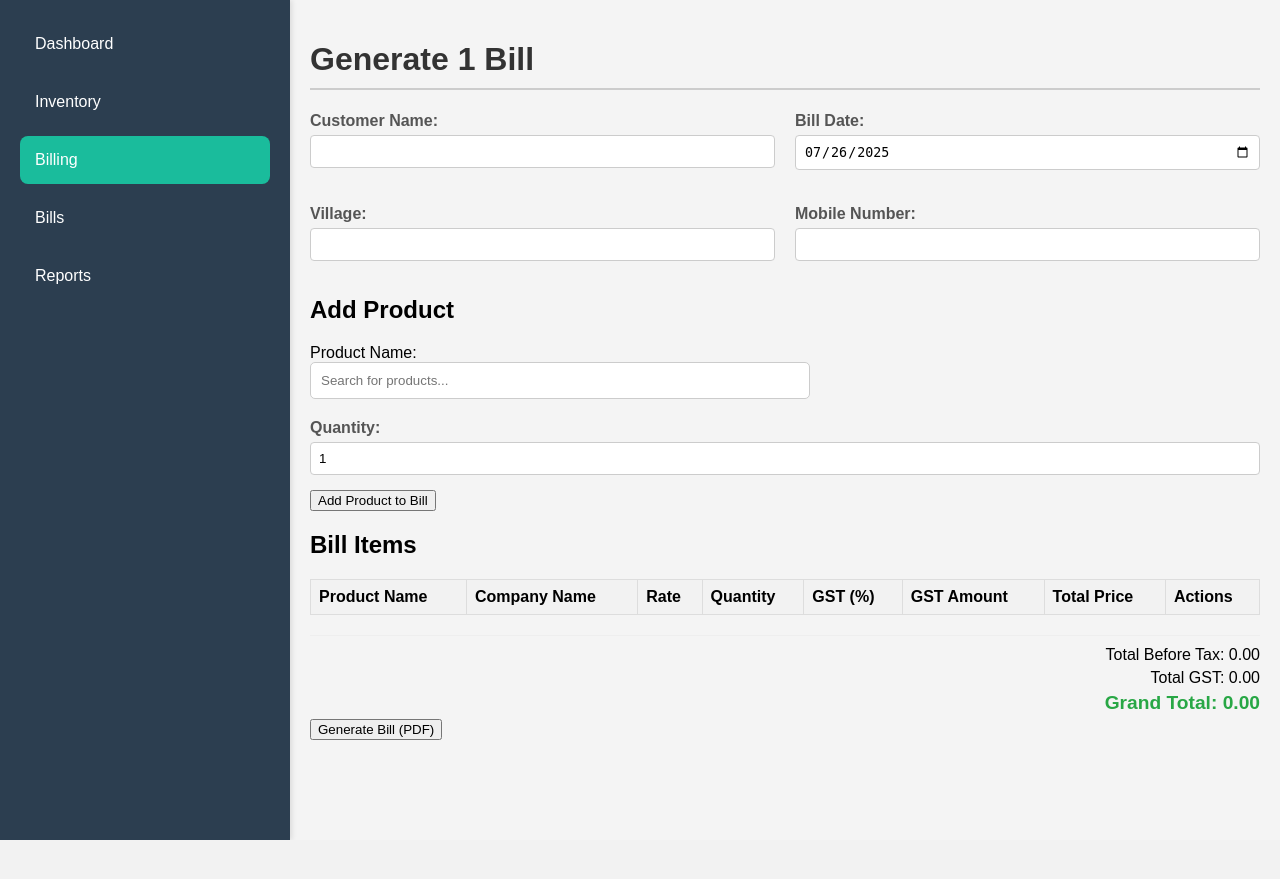
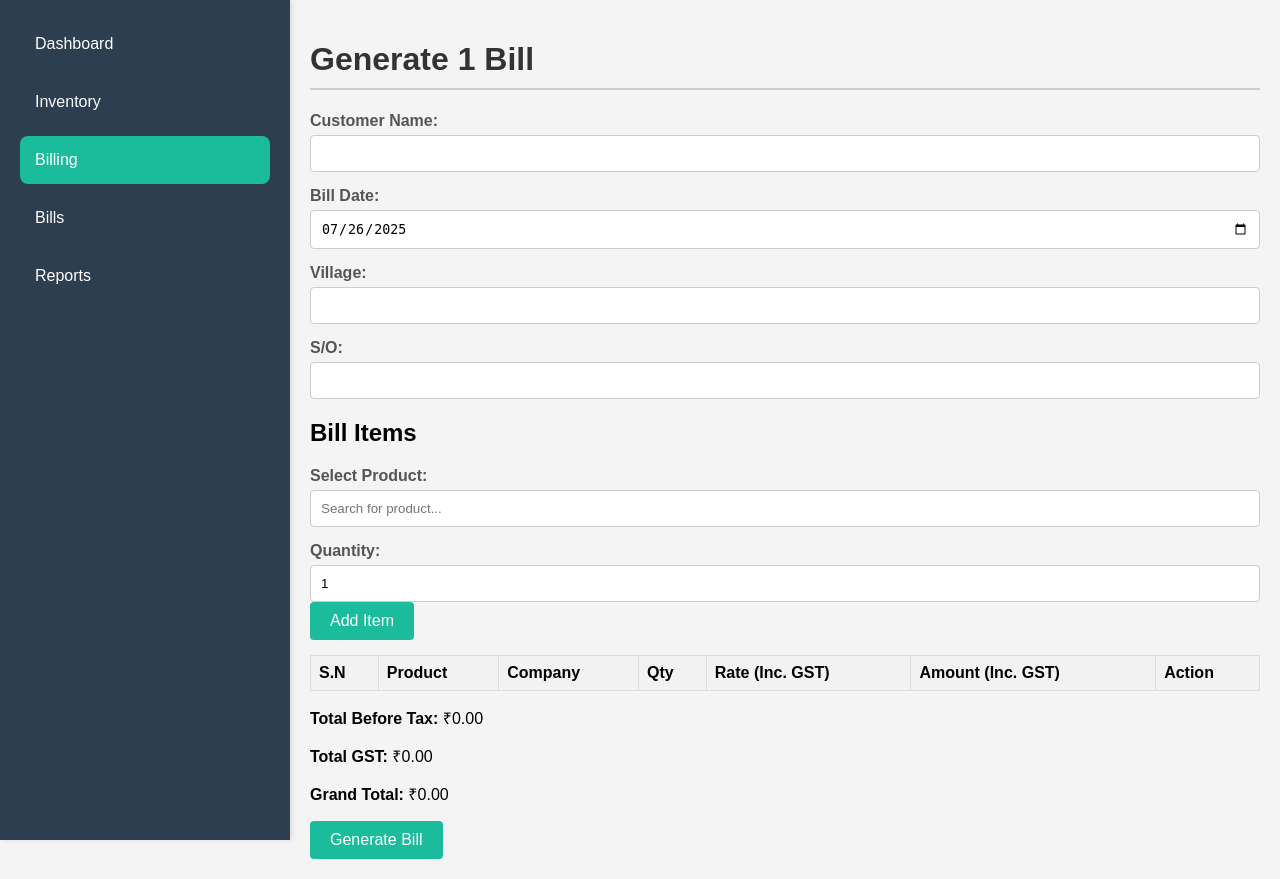
Before and after one commit to irfan-0057/Bill-Me, a Flask app: page /billing/1 in a window 1280 px wide. Before the commit the page ends 840 px from the top, so only its background shows below. Run offline with Flask 3, Linux system fonts and the light colour scheme; the visitor is signed in with stand-in values (Sample User, id 1); data that the repository does not hold is empty.

Commit message:
Update billing.html

```diff
--- a/templates/billing.html
+++ b/templates/billing.html
@@ -5,123 +5,6 @@
     <meta name="viewport" content="width=device-width, initial-scale=1.0">
     <title>Bismilla Traders - Billing</title>
     <link rel="stylesheet" href="{{ url_for('static', filename='style.css') }}">
-    <style>
-        /* Basic styling for the search input and options */
-        .search-container {
-            position: relative;
-            width: 100%;
-            max-width: 500px; /* Adjust as needed */
-            margin-bottom: 20px;
-        }
-
-        .product-search {
-            width: 100%;
-            padding: 10px;
-            border: 1px solid #ccc;
-            border-radius: 5px;
-            box-sizing: border-box; /* Include padding in element's total width */
-        }
-
-        .product-options {
-            position: absolute;
-            background-color: white;
-            border: 1px solid #ddd;
-            max-height: 200px;
-            overflow-y: auto;
-            width: 100%;
-            z-index: 1000;
-            border-radius: 5px;
-            box-shadow: 0 2px 5px rgba(0,0,0,0.1);
-        }
-
-        .product-options div {
-            padding: 10px;
-            cursor: pointer;
-            border-bottom: 1px solid #eee;
-        }
-
-        .product-options div:hover {
-            background-color: #f0f0f0;
-        }
-
-        .product-options div:last-child {
-            border-bottom: none;
-        }
-
-        /* Styles for the bill items table */
-        .bill-items-table {
-            width: 100%;
-            border-collapse: collapse;
-            margin-top: 20px;
-        }
-
-        .bill-items-table th, .bill-items-table td {
-            border: 1px solid #ddd;
-            padding: 8px;
-            text-align: left;
-        }
-
-        .bill-items-table th {
-            background-color: #f2f2f2;
-        }
-
-        .bill-items-table tr:nth-child(even) {
-            background-color: #f9f9f9;
-        }
-
-        .bill-items-table .actions button {
-            background-color: #dc3545;
-            color: white;
-            border: none;
-            padding: 5px 10px;
-            border-radius: 4px;
-            cursor: pointer;
-        }
-
-        .bill-summary {
-            margin-top: 20px;
-            text-align: right;
-            border-top: 1px solid #eee;
-            padding-top: 10px;
-        }
-
-        .bill-summary div {
-            margin-bottom: 5px;
-        }
-
-        .bill-summary .grand-total {
-            font-size: 1.2em;
-            font-weight: bold;
-            color: #28a745;
-        }
-        .bill-form {
-            display: grid;
-            grid-template-columns: 1fr 1fr;
-            gap: 20px;
-            margin-bottom: 20px;
-        }
-
-        .input-group {
-            display: flex;
-            flex-direction: column;
-        }
-
-        .input-group label {
-            margin-bottom: 5px;
-            font-weight: bold;
-        }
-
-        .input-group input[type="text"],
-        .input-group input[type="date"],
-        .input-group input[type="number"],
-        .input-group select {
-            padding: 8px;
-            border: 1px solid #ccc;
-            border-radius: 4px;
-            width: 100%; /* Ensures inputs take full width of their grid column */
-            box-sizing: border-box; /* Includes padding and border in the element's total width and height */
-        }
-    </style>
 </head>
 <body>
     <div class="sidebar">
@@ -148,59 +31,61 @@
                 <input type="text" id="village">
             </div>
             <div class="input-group">
-                <label for="mobileNum">Mobile Number:</label>
+                <label for="mobileNum">S/O:</label>
                 <input type="text" id="mobileNum">
             </div>
+
+            <div class="bill-items-section">
+                <h2>Bill Items</h2>
+                <div class="input-group">
+                    <label for="productSelect">Select Product:</label>
+                    <div class="searchable-select-container">
+                        <input type="text" id="productSearch" class="searchable-select" placeholder="Search for product...">
+                        <div id="productOptions" class="select-options"></div>
+                    </div>
+                </div>
+                <div class="input-group">
+                    <label for="qtyInput">Quantity:</label>
+                    <input type="number" id="qtyInput" min="1" value="1">
+                    <button id="addItemBtn" class="button primary">Add Item</button>
+                </div>
+
+                <table class="bill-item-table">
+                    <thead>
+                        <tr>
+                            <th>S.N</th>
+                            <th>Product</th>
+                            <th>Company</th>
+                            <th>Qty</th>
+                            <th>Rate (Inc. GST)</th>
+                            <th>Amount (Inc. GST)</th>
+                            <th>Action</th>
+                        </tr>
+                    </thead>
+                    <tbody id="bill-items-body">
+                        </tbody>
+                </table>
+            </div>
+
+            <div class="totals-container">
+                <p><strong>Total Before Tax:</strong> ₹<span id="totalBeforeTax">0.00</span></p>
+                <p><strong>Total GST:</strong> ₹<span id="totalGst">0.00</span></p>
+                <p><strong>Grand Total:</strong> ₹<span id="grandTotal">0.00</span></p>
+            </div>
+
+            <div class="form-actions">
+                <button id="generateBillBtn" class="button primary">Generate Bill</button>
+            </div>
         </div>
-
-        <h2>Add Product</h2>
-        <div class="add-product-section">
-            <div class="search-container">
-                <label for="productSearch">Product Name:</label>
-                <input type="text" id="productSearch" class="product-search" placeholder="Search for products...">
-                <div id="productOptions" class="product-options" style="display: none;"></div>
-            </div>
-            <div class="input-group">
-                <label for="quantity">Quantity:</label>
-                <input type="number" id="quantity" min="1" value="1">
-            </div>
-            <button id="addProductBtn">Add Product to Bill</button>
-        </div>
-
-        <h2>Bill Items</h2>
-        <table class="bill-items-table">
-            <thead>
-                <tr>
-                    <th>Product Name</th>
-                    <th>Company Name</th>
-                    <th>Rate</th>
-                    <th>Quantity</th>
-                    <th>GST (%)</th>
-                    <th>GST Amount</th>
-                    <th>Total Price</th>
-                    <th>Actions</th>
-                </tr>
-            </thead>
-            <tbody id="billItemsBody">
-                </tbody>
-        </table>
-
-        <div class="bill-summary">
-            <div>Total Before Tax: <span id="totalBeforeTax">0.00</span></div>
-            <div>Total GST: <span id="totalGst">0.00</span></div>
-            <div class="grand-total">Grand Total: <span id="grandTotal">0.00</span></div>
-        </div>
-
-        <button id="generateBillBtn">Generate Bill (PDF)</button>
     </div>
 
     <script>
         document.addEventListener('DOMContentLoaded', function() {
             const productSearchInput = document.getElementById('productSearch');
             const productOptionsDiv = document.getElementById('productOptions');
-            const quantityInput = document.getElementById('quantity');
-            const addProductBtn = document.getElementById('addProductBtn');
-            const billItemsBody = document.getElementById('billItemsBody');
+            const qtyInput = document.getElementById('qtyInput');
+            const addItemBtn = document.getElementById('addItemBtn');
+            const billItemsBody = document.getElementById('bill-items-body');
             const totalBeforeTaxEl = document.getElementById('totalBeforeTax');
             const totalGstEl = document.getElementById('totalGst');
             const grandTotalEl = document.getElementById('grandTotal');
@@ -210,24 +95,18 @@
             const villageInput = document.getElementById('village');
             const mobileNumInput = document.getElementById('mobileNum');
 
+            const products = JSON.parse('{{ products | tojson | safe }}');
+
+            let billItems = [];
+            let itemCounter = 1;
             let selectedProductId = null;
-            let billItems = [];
-
-            // Parse products data passed from Flask
-            const products = JSON.parse('{{ products | tojson | safe }}');
 
             function renderSearchableOptions(filteredProducts) {
                 productOptionsDiv.innerHTML = '';
-                if (filteredProducts.length === 0) {
-                    productOptionsDiv.style.display = 'none';
-                    return;
-                }
-
                 filteredProducts.forEach(product => {
                     const optionDiv = document.createElement('div');
-                    // CORRECTED: Access properties by name
-                    optionDiv.textContent = `${product.name} (${product.company_name})`;
-                    optionDiv.dataset.id = product.id; // Access id by property
+                    optionDiv.textContent = `${product[1]} (${product[2]})`;
+                    optionDiv.dataset.id = product[0];
                     optionDiv.addEventListener('click', () => {
                         productSearchInput.value = optionDiv.textContent;
                         selectedProductId = optionDiv.dataset.id;
@@ -235,72 +114,74 @@
                     });
                     productOptionsDiv.appendChild(optionDiv);
                 });
-                productOptionsDiv.style.display = 'block';
             }
 
-            productSearchInput.addEventListener('input', function() {
-                const searchTerm = productSearchInput.value.toLowerCase();
-                const filtered = products.filter(product =>
-                    // CORRECTED: Access properties by name for filtering
-                    product.name.toLowerCase().includes(searchTerm) ||
-                    (product.company_name && product.company_name.toLowerCase().includes(searchTerm))
-                );
-                renderSearchableOptions(filtered);
+            productSearchInput.addEventListener('focus', () => {
+                renderSearchableOptions(products);
+                productOptionsDiv.style.display = 'block';
             });
 
-            productSearchInput.addEventListener('focus', function() {
-                renderSearchableOptions(products); // Show all options when focused
+            productSearchInput.addEventListener('input', () => {
+                const searchTerm = productSearchInput.value.toLowerCase();
+                const filteredProducts = products.filter(product =>
+                    product[1].toLowerCase().includes(searchTerm) || product[2].toLowerCase().includes(searchTerm)
+                );
+                renderSearchableOptions(filteredProducts);
+                productOptionsDiv.style.display = 'block';
             });
 
-            // Hide options if clicked outside
-            document.addEventListener('click', function(event) {
-                if (!productSearchInput.contains(event.target) && !productOptionsDiv.contains(event.target)) {
+            document.addEventListener('click', (event) => {
+                if (!event.target.closest('.searchable-select-container')) {
                     productOptionsDiv.style.display = 'none';
                 }
             });
 
-            addProductBtn.addEventListener('click', async function() {
-                if (!selectedProductId) {
-                    alert('Please select a product from the search suggestions.');
-                    return;
-                }
-
-                const quantity = parseInt(quantityInput.value);
-                if (isNaN(quantity) || quantity <= 0) {
-                    alert('Please enter a valid quantity.');
+            addItemBtn.addEventListener('click', async () => {
+                const qty = parseInt(qtyInput.value, 10);
+                if (!selectedProductId || qty <= 0) {
+                    alert('Please select a product and enter a valid quantity.');
                     return;
                 }
 
                 try {
-                    const response = await fetch(`/api/product/${selectedProductId}`);
+                    const response = await fetch(`/product/${selectedProductId}`);
+                    const product = await response.json();
+
                     if (!response.ok) {
-                        throw new Error('Product not found or API error.');
+                        alert(product.error);
+                        return;
                     }
-                    const productData = await response.json(); // This should be an object
 
-                    // Check if product already exists in bill items
-                    const existingItemIndex = billItems.findIndex(item => item.id === productData.id);
+                    if (product.stock_qty < qty) {
+                        alert(`Not enough stock. Only ${product.stock_qty} available.`);
+                        return;
+                    }
 
-                    if (existingItemIndex > -1) {
-                        billItems[existingItemIndex].quantity += quantity;
-                    } else {
-                        billItems.push({
-                            id: productData.id,
-                            name: productData.name,
-                            company_name: productData.company_name,
-                            rate: productData.rate,
-                            gst_percent: productData.gst_percent,
-                            quantity: quantity
-                        });
-                    }
+                    const amount = (product.rate * qty);
+
+                    const newItem = {
+                        id: itemCounter++,
+                        name: product.name,
+                        company_name: product.company_name,
+                        mfg_date: product.mfg_date,
+                        exp_date: product.exp_date,
+                        batch_num: product.batch_num,
+                        pack_size: product.pack_size,
+                        rate: product.rate,
+                        qty: qty,
+                        gst: product.gst_percentage,
+                        amount: parseFloat(amount)
+                    };
+
+                    billItems.push(newItem);
                     renderBillItems();
-                    updateBillSummary();
-                    productSearchInput.value = ''; // Clear search bar
-                    quantityInput.value = 1; // Reset quantity
-                    selectedProductId = null; // Reset selected product
+                    updateTotals();
+                    productSearchInput.value = '';
+                    selectedProductId = null;
+                    qtyInput.value = 1;
                 } catch (error) {
-                    console.error('Error fetching product details:', error);
-                    alert('Could not add product. Please try again.');
+                    console.error('Error adding item:', error);
+                    alert('An error occurred while fetching product details.');
                 }
             });
 
@@ -308,40 +189,45 @@
                 billItemsBody.innerHTML = '';
                 billItems.forEach((item, index) => {
                     const row = billItemsBody.insertRow();
-                    const gstAmount = (item.rate * item.quantity * item.gst_percent / 100);
-                    const totalPrice = (item.rate * item.quantity) + gstAmount;
+                    row.dataset.id = item.id;
+                    row.innerHTML = `
+                        <td>${index + 1}</td>
+                        <td>${item.name}</td>
+                        <td>${item.company_name}</td>
+                        <td>${item.qty}</td>
+                        <td>₹${item.rate.toFixed(2)}</td>
+                        <td>₹${item.amount.toFixed(2)}</td>
+                        <td><button class="button danger remove-item-btn">Remove</button></td>
+                    `;
+                });
 
-                    row.insertCell().textContent = item.name;
-                    row.insertCell().textContent = item.company_name;
-                    row.insertCell().textContent = item.rate.toFixed(2);
-                    row.insertCell().textContent = item.quantity;
-                    row.insertCell().textContent = item.gst_percent;
-                    row.insertCell().textContent = gstAmount.toFixed(2);
-                    row.insertCell().textContent = totalPrice.toFixed(2);
-
-                    const actionsCell = row.insertCell();
-                    const deleteBtn = document.createElement('button');
-                    deleteBtn.textContent = 'Remove';
-                    deleteBtn.addEventListener('click', () => {
-                        billItems.splice(index, 1);
+                document.querySelectorAll('.remove-item-btn').forEach(button => {
+                    button.addEventListener('click', (event) => {
+                        const row = event.target.closest('tr');
+                        const itemId = parseInt(row.dataset.id, 10);
+                        billItems = billItems.filter(item => item.id !== itemId);
                         renderBillItems();
-                        updateBillSummary();
+                        updateTotals();
                     });
-                    actionsCell.appendChild(deleteBtn);
                 });
             }
 
-            function updateBillSummary() {
+            function updateTotals() {
                 let totalBeforeTax = 0;
                 let totalGst = 0;
                 let grandTotal = 0;
 
                 billItems.forEach(item => {
-                    const itemTotal = item.rate * item.quantity;
-                    const itemGst = itemTotal * (item.gst_percent / 100);
-                    totalBeforeTax += itemTotal;
-                    totalGst += itemGst;
-                    grandTotal += (itemTotal + itemGst);
+                    grandTotal += item.amount;
+                    const taxInclusiveRate = item.rate;
+                    const gstPercentage = item.gst;
+
+                    // Reverse-calculate the GST and pre-tax amount
+                    const basePrice = taxInclusiveRate / (1 + gstPercentage / 100);
+                    const gstAmountPerItem = taxInclusiveRate - basePrice;
+
+                    totalBeforeTax += basePrice * item.qty;
+                    totalGst += gstAmountPerItem * item.qty;
                 });
 
                 totalBeforeTaxEl.textContent = totalBeforeTax.toFixed(2);
@@ -349,26 +235,21 @@
                 grandTotalEl.textContent = grandTotal.toFixed(2);
             }
 
-            generateBillBtn.addEventListener('click', async function() {
-                const customerName = customerNameInput.value.trim();
-                const billDate = billDateInput.value;
-                const village = villageInput.value.trim();
-                const mobileNum = mobileNumInput.value.trim();
-
-                if (!customerName || !billDate || billItems.length === 0) {
-                    alert('Please fill in customer name, bill date, and add at least one product.');
+            generateBillBtn.addEventListener('click', async () => {
+                if (billItems.length === 0) {
+                    alert('Please add at least one item to the bill.');
                     return;
                 }
 
+                const grandTotal = parseFloat(grandTotalEl.textContent);
                 const totalBeforeTax = parseFloat(totalBeforeTaxEl.textContent);
                 const totalGst = parseFloat(totalGstEl.textContent);
-                const grandTotal = parseFloat(grandTotalEl.textContent);
 
                 const billData = {
-                    customerName: customerName,
-                    billDate: billDate,
-                    village: village,
-                    mobileNum: mobileNum,
+                    customerName: customerNameInput.value,
+                    billDate: billDateInput.value,
+                    village: villageInput.value,
+                    mobileNum: mobileNumInput.value,
                     products: billItems,
                     totalBeforeTax: totalBeforeTax,
                     totalGst: totalGst,
```
